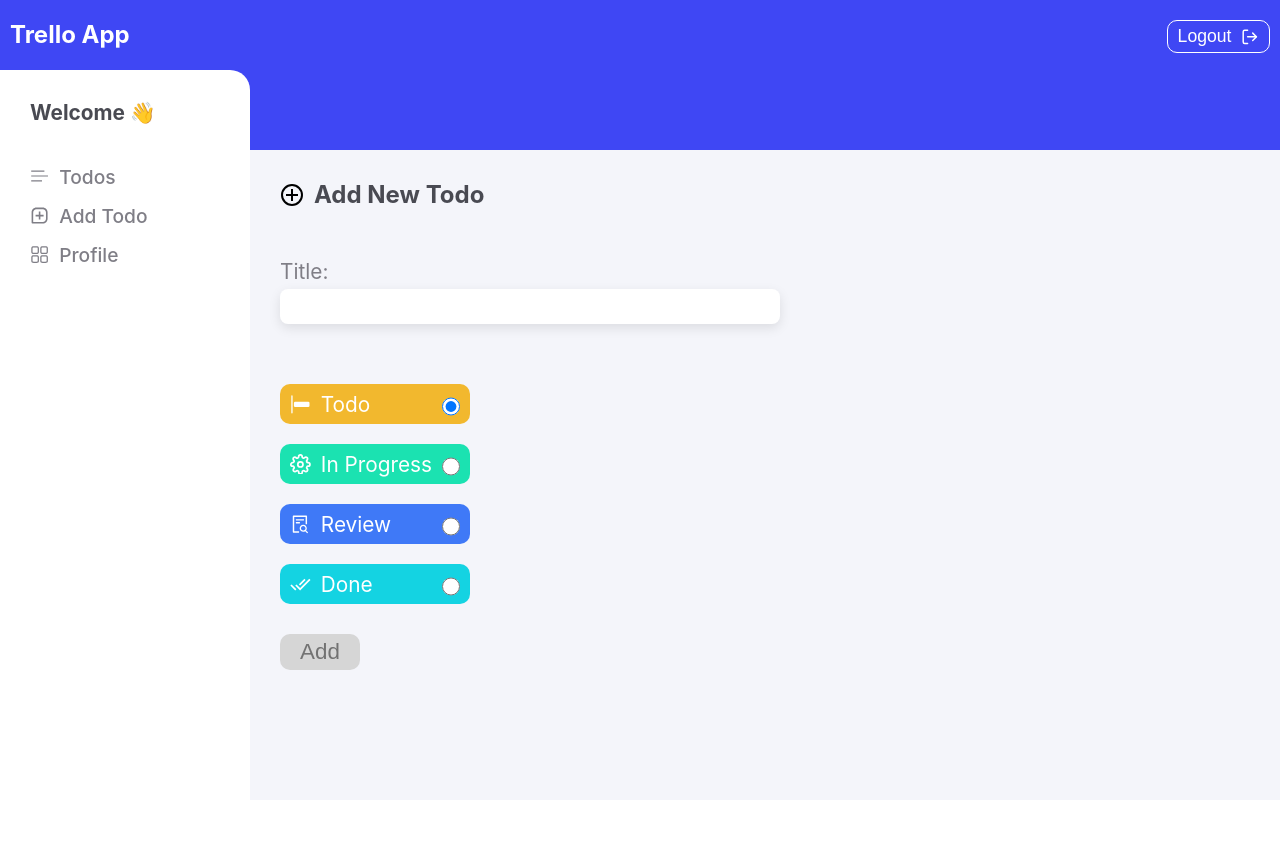
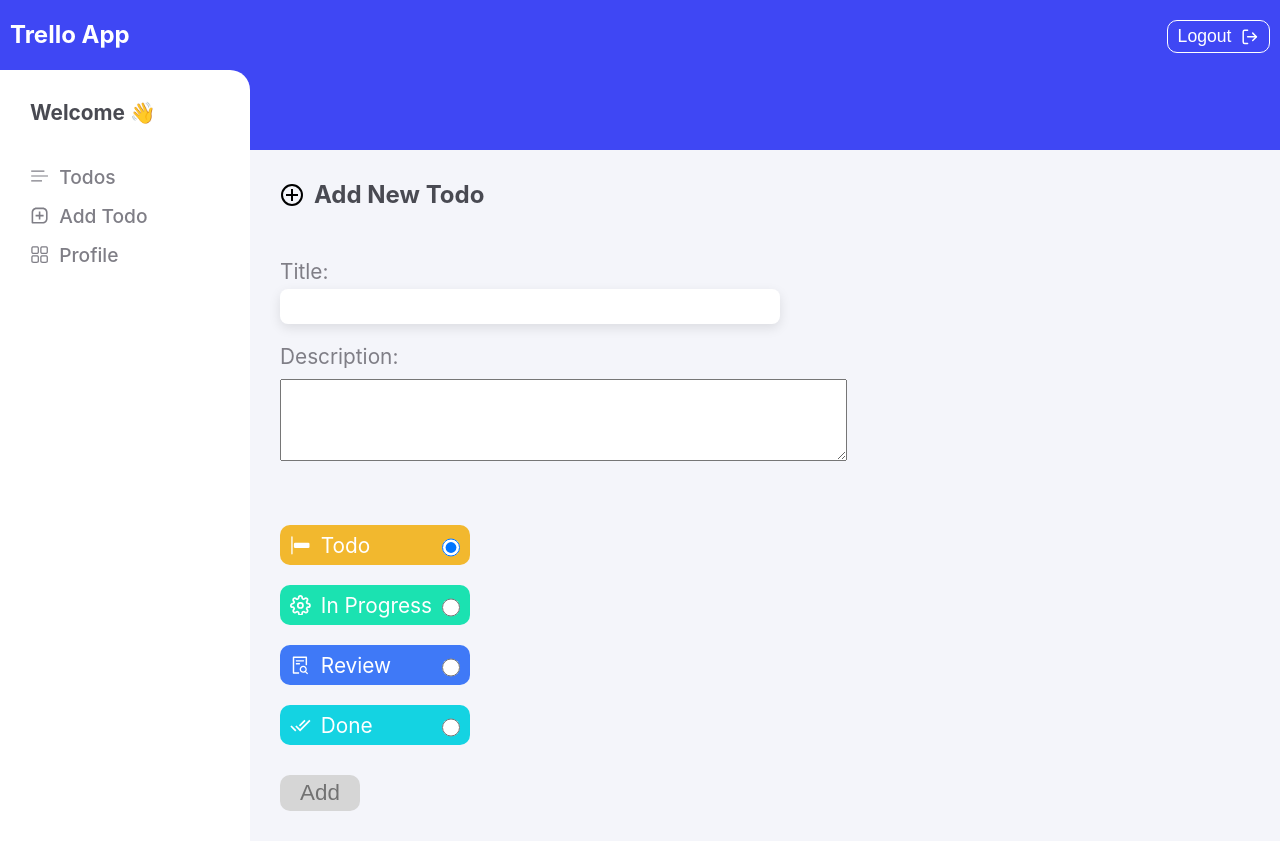
Before and after one commit to reza-alaedini/trello, a Next.js app: page /add-todo in a window 1280 px wide. Before the commit the page ends 800 px from the top, so only its background shows below. Built offline with nearby package versions, Linux system fonts and the light colour scheme; no server answers; sample sign-in values are in the browser's storage.

Commit message:
Add description section to add-todo page

```diff
--- a/components/template/AddTodoPage.js
+++ b/components/template/AddTodoPage.js
@@ -12,22 +12,33 @@
 
 function AddTodoPage() {
   const [title, setTitle] = useState("");
+  const [description, setDescription] = useState("");
   const [status, setStatus] = useState("todo");
 
   const addHanlder = async () => {
     const id = toast.loading("Please Wait ... ⌛");
     const res = await fetch("/api/todos", {
       method: "POST",
-      body: JSON.stringify({ title, status }),
+      body: JSON.stringify({ title, status, description }),
       headers: { "Content-Type": "application/json" },
     });
     const data = await res.json();
     if (data.status === "success") {
       setTitle("");
       setStatus("todo");
+      setDescription("");
       toast.update(id, {
         render: "Todo Added Successfully!",
         type: "success",
+        isLoading: false,
+        autoClose: 5000,
+        hideProgressBar: false,
+        closeOnClick: true,
+      });
+    } else if (data.status === "failed") {
+      toast.update(id, {
+        render: data.message,
+        type: "error",
         isLoading: false,
         autoClose: 5000,
         hideProgressBar: false,
@@ -50,6 +61,16 @@
             value={title}
             onChange={(e) => setTitle(e.target.value)}
           />
+          <div className="add-form__textBox">
+            <label htmlFor="desc">Description:</label>
+            <textarea
+              id="desc"
+              value={description}
+              onChange={(e) => setDescription(e.target.value)}
+              rows="4"
+              cols="50"
+            />
+          </div>
         </div>
         <div className="add-form__input--second">
           <RadioButton
--- a/models/User.js
+++ b/models/User.js
@@ -11,7 +11,7 @@
   },
   name: String,
   lastName: String,
-  todos: [{ title: String, status: String }],
+  todos: [{ title: String, description: String, status: String }],
   createdAt: {
     type: Date,
     default: () => Date.now(),
--- a/pages/api/todos.js
+++ b/pages/api/todos.js
@@ -28,14 +28,14 @@
   }
 
   if (req.method === "POST") {
-    const { title, status } = req.body;
+    const { title, status, description } = req.body;
     if (!title || !status) {
       return res
         .status(422)
         .json({ status: "failed", message: "Invalid data!" });
     }
 
-    user.todos.push({ title, status });
+    user.todos.push({ title, status, description: description || "" });
     user.save();
 
     res.status(201).json({ status: "success", message: "Todo created!" });
--- a/styles/globals.css
+++ b/styles/globals.css
@@ -359,3 +359,15 @@
 .signin-form a {
   color: #3f47f4;
 }
+
+/* My Styles */
+.add-form__textBox {
+  margin-top: 20px;
+}
+.add-form__textBox label {
+  display: block;
+}
+.add-form__textBox textarea {
+  margin-top: 10px;
+  font-size: 1.1rem;
+}
```
